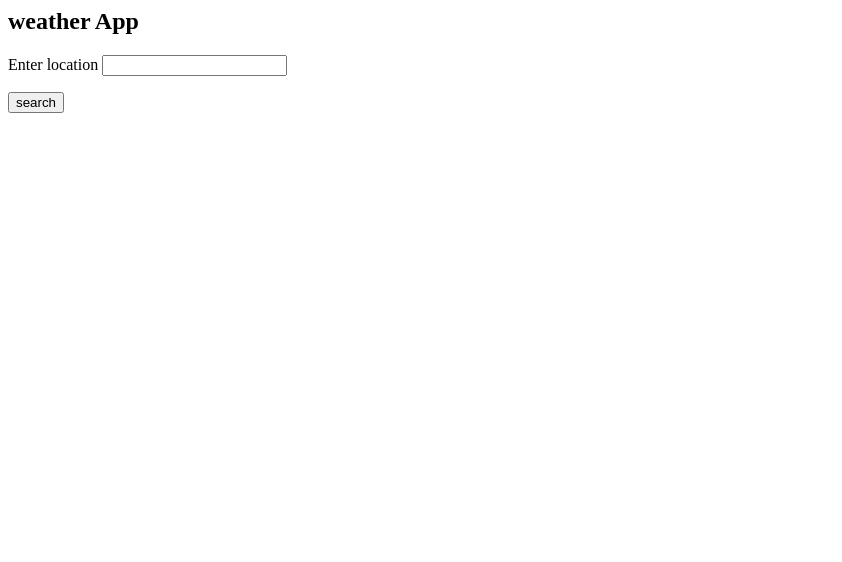
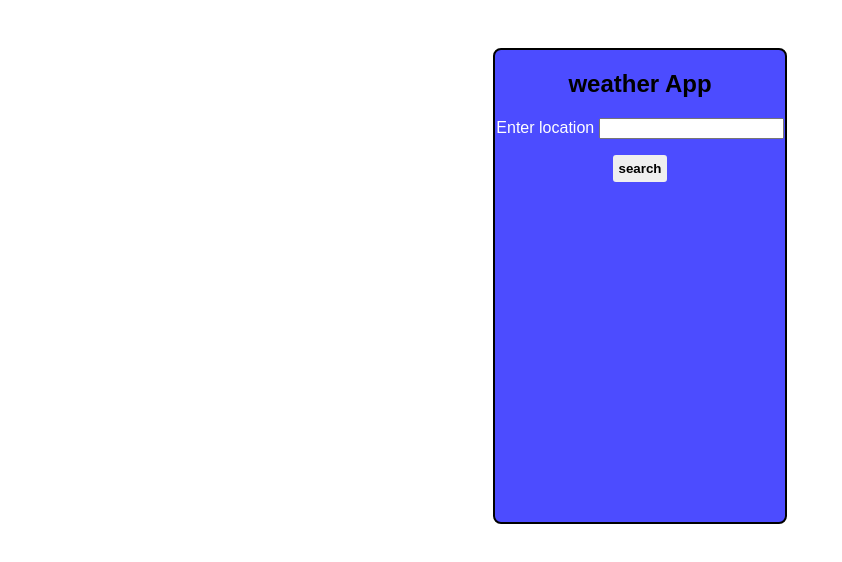
Before and after one commit to sonu-dev00/weather, a plain HTML site: page index.html in a window 1280 px wide. Shown: the whole page, without its empty margins (0-842 px from the left). Drawn offline with Linux system fonts and the light colour scheme.

Commit message:
added style and finished the project

```diff
--- a/index.html
+++ b/index.html
@@ -8,7 +8,7 @@
 </head>
 <body>
     <div id="container">
-        <div id="weatherInfo">
+
             <h2>weather App</h2>
                 <form action="">
                     <label for="weather">Enter location</label>
@@ -16,6 +16,7 @@
 
                 </form>
                 <button id="searchBtn">search</button>
+                <div id="weatherInfo">
                     <p id="address"></p>
                     <p id="temp"></p>
                     <p id="conditions"></p>
--- a/script.js
+++ b/script.js
@@ -7,11 +7,11 @@ async function getWeather(city) {
     const weatherResponse = await weather.json();
 
     if(weatherResponse) {
-        document.getElementById('address').innerHTML = `location ${weatherResponse.address}`;
-        document.getElementById('temp').innerHTML = Math.round(weatherResponse.currentConditions.temp) + '°F';
-        document.getElementById('humidity').innerHTML = weatherResponse.currentConditions.humidity;
-        document.getElementById('conditions').innerHTML = weatherResponse.currentConditions.conditions;
-        document.getElementById('wind').innerHTML = weatherResponse.currentConditions.windspeed;
+        document.getElementById('address').innerHTML = `location:  ${weatherResponse.address}`;
+        document.getElementById('temp').innerHTML = `Temperature: ${Math.round(weatherResponse.currentConditions.temp)} '°F'`;
+        document.getElementById('humidity').innerHTML = `Humidity: ${weatherResponse.currentConditions.humidity}`;
+        document.getElementById('conditions').innerHTML = `Conditions: ${weatherResponse.currentConditions.conditions}`;
+        document.getElementById('wind').innerHTML = `Wind: ${weatherResponse.currentConditions.windspeed}`;
 
     } else {
         alert("City not found!");
--- a/styles.css
+++ b/styles.css
@@ -0,0 +1,50 @@
+body {
+    font-family: sans-serif;
+    display: flex;
+    flex-direction: column;
+    align-items: center;
+}
+
+#container {
+    margin-top: 40px;
+    border: 2px solid;
+    display: flex;
+    flex-direction: column;
+    align-items: center;
+
+    background-color: rgb(76, 76, 255);
+    border-radius: 8px;
+
+}
+
+form {
+    color: white;
+}
+
+button {
+    border-radius: 3px;
+    list-style: none;
+    font-weight: bold;
+    border: none;
+    padding: 6px;
+
+}
+
+#weatherInfo {
+    margin: 20px;
+    width: 250;
+    height: 300;
+}
+
+
+p {
+    color: white;
+    padding:10px;
+    font-size: large;
+
+}
+
+
+button:hover {
+   border: 2px solid black;
+}
```
Lines whose indentation alone changed are shown as unchanged.
